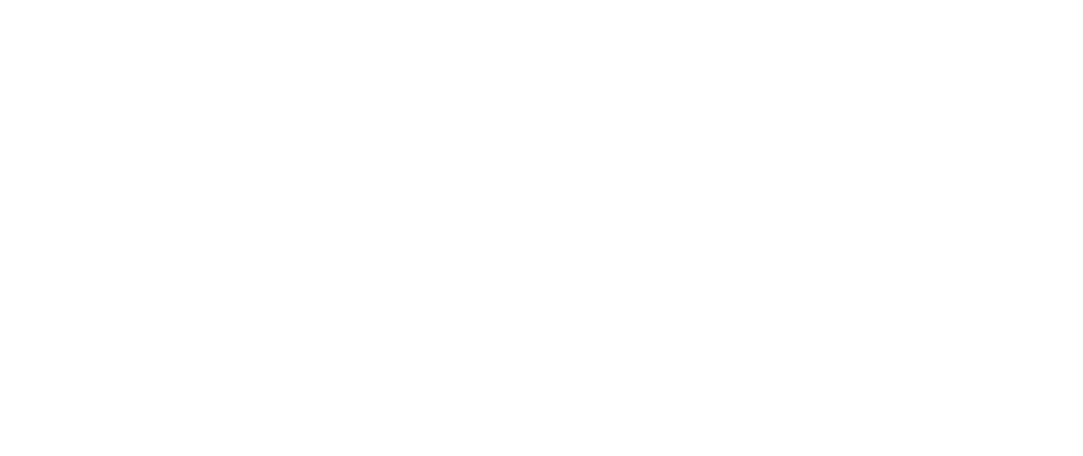
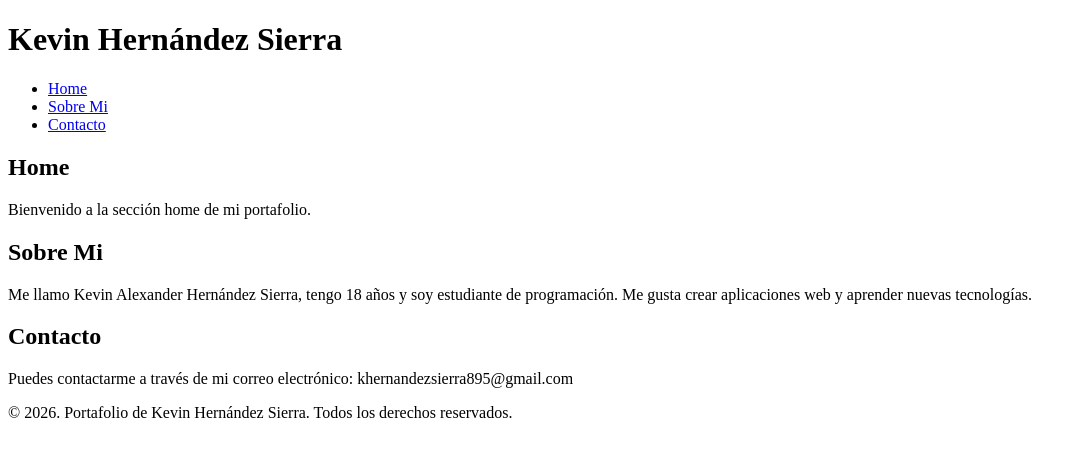
Before and after one commit to KevinHernandez18/Taller_Kevin, a plain HTML site: page index.html in a window 1280 px wide. Shown: the whole page, without its empty margins (0-1083 px from the left). Drawn offline with Linux system fonts and the light colour scheme.

Commit message:
Se integra estructuración del archivo HTML y se agrega archivo JS para funcionalidad de la página web.

```diff
--- a/index.html
+++ b/index.html
@@ -3,10 +3,37 @@
 <head>
     <meta charset="UTF-8">
     <meta name="viewport" content="width=device-width, initial-scale=1.0">
-    <title>Document</title>
+    <title>Portafolio - Kevin Hernández Sierra</title>
     <link rel="stylesheet" href="Styles.css">
+    <script src="script.js"></script>
 </head>
 <body>
-
+    <header>
+        <h1>Kevin Hernández Sierra</h1>
+        <nav>
+            <ul>
+                <li><a href="#casa">Home</a></li>
+                <li><a href="#sobre-mi">Sobre Mi</a></li>
+                <li><a href="#contacto">Contacto</a></li>
+            </ul>
+        </nav>
+    </header>
+    <main>
+        <section id="home">
+            <h2>Home</h2>
+            <p>Bienvenido a la sección home de mi portafolio.</p>
+        </section>
+        <section id="sobre-mi">
+            <h2>Sobre Mi</h2>
+            <p>Me llamo Kevin Alexander Hernández Sierra, tengo 18 años y soy estudiante de programación. Me gusta crear aplicaciones web y aprender nuevas tecnologías.</p>
+        </section>
+        <section id="contacto">
+            <h2>Contacto</h2>
+            <p>Puedes contactarme a través de mi correo electrónico: khernandezsierra895@gmail.com</p>
+        </section>
+    </main>
+    <footer>
+        <p>&copy; 2026. Portafolio de Kevin Hernández Sierra. Todos los derechos reservados.</p>
+    </footer>
 </body>
 </html>
```
Also changed, not shown: script.js (added).
